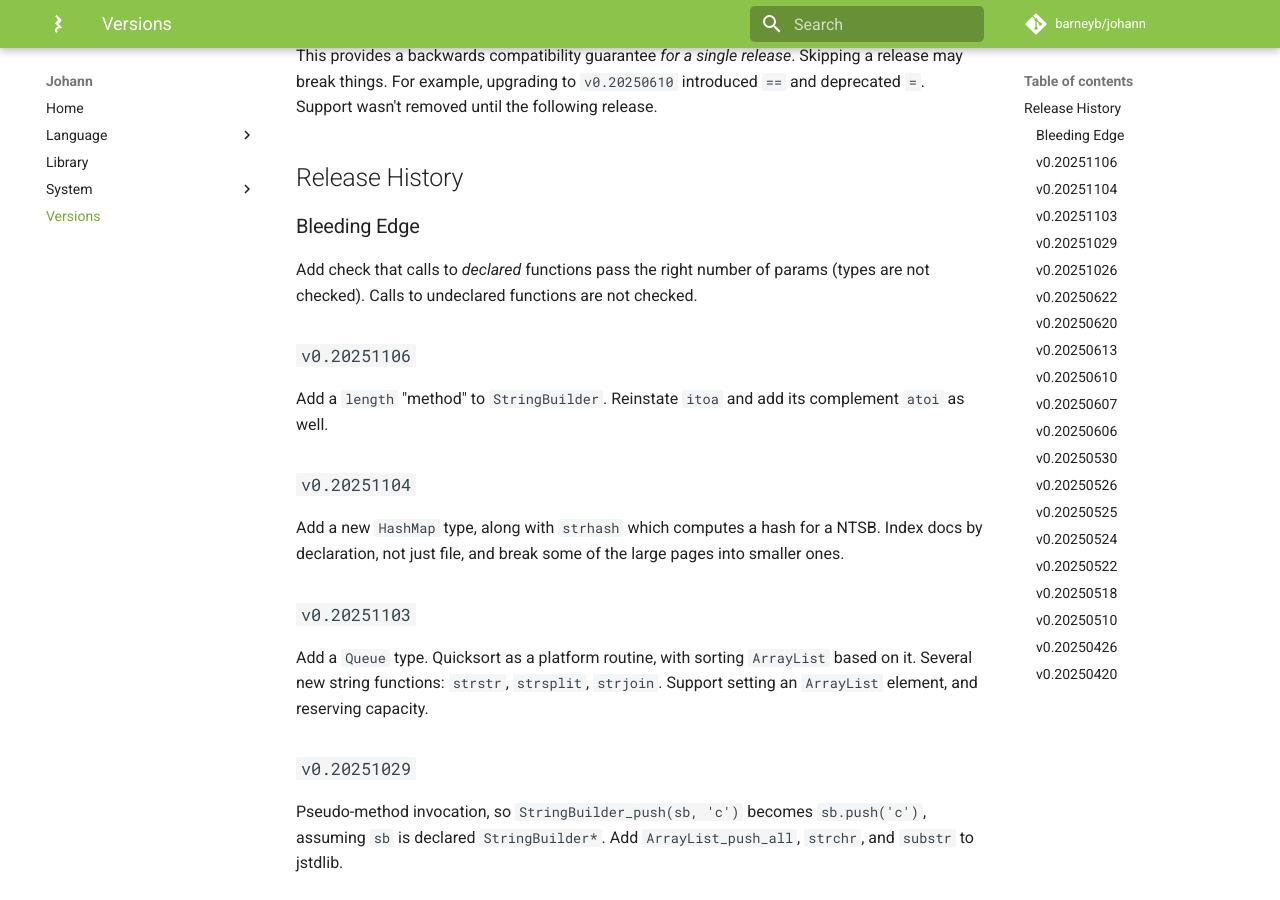
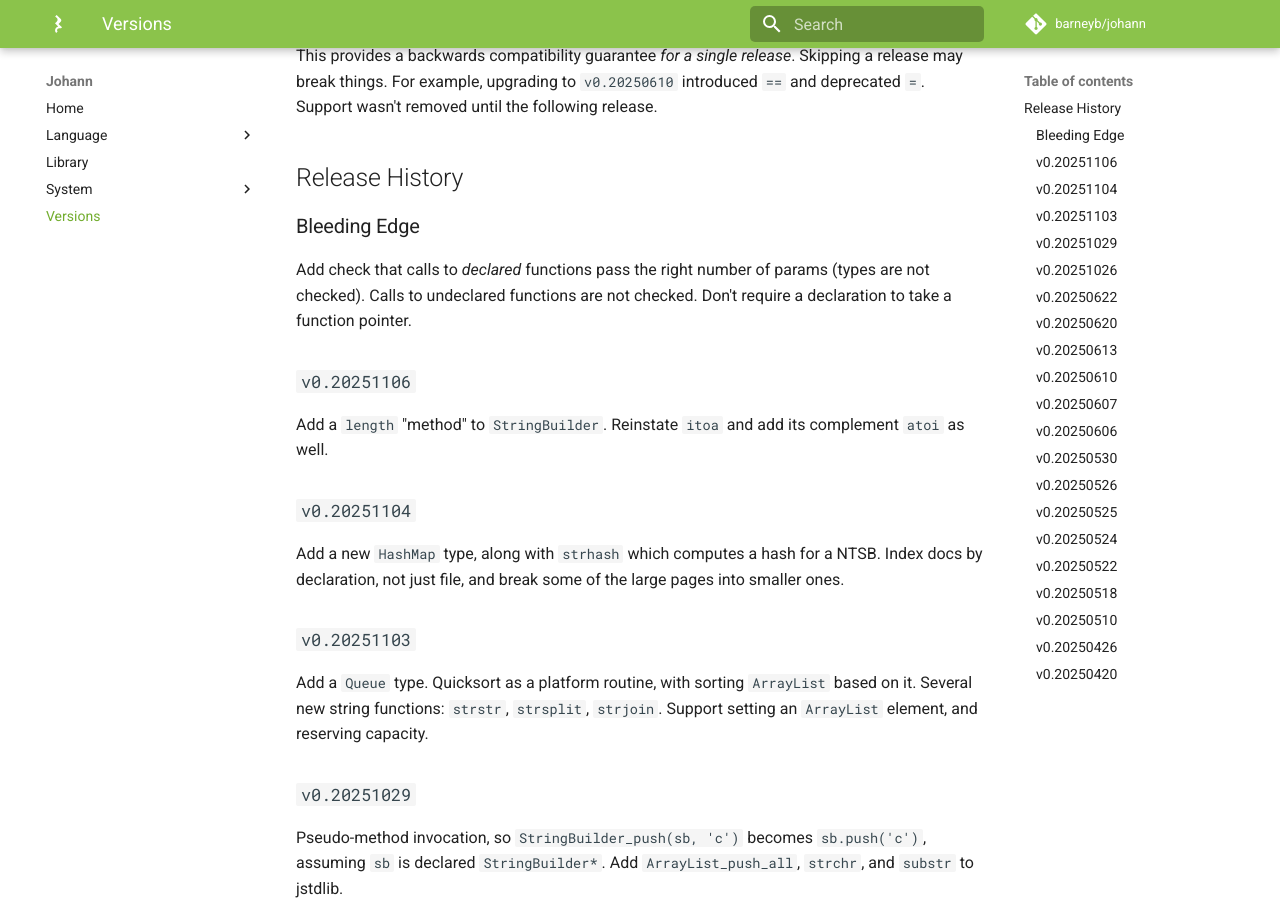
Before and after one commit to barneyb/johann, an MkDocs documentation site: the page built from documentation/docs/versions/index.md, in a window 1280 px wide and 900 px high, scrolled down 330 px. Built offline with MkDocs 1.6.1 and Material for MkDocs 9.7.7, drawn with Linux system fonts in a browser that asks for light colours; comment, search, counter and statistics services are not loaded.

Commit message:
don't require a declaration to take a fn pointer

```diff
--- a/documentation/docs/versions/index.md
+++ b/documentation/docs/versions/index.md
@@ -11,7 +11,7 @@ This provides a backwards compatibility guarantee _for a single release_. Skippi
 
 ### Bleeding Edge
 
-Add check that calls to _declared_ functions pass the right number of params (types are not checked). Calls to undeclared functions are not checked.
+Add check that calls to _declared_ functions pass the right number of params (types are not checked). Calls to undeclared functions are not checked. Don't require a declaration to take a function pointer.
 
 ### `v0.20251106`
 
```
Also changed, not shown: 4 other files.
